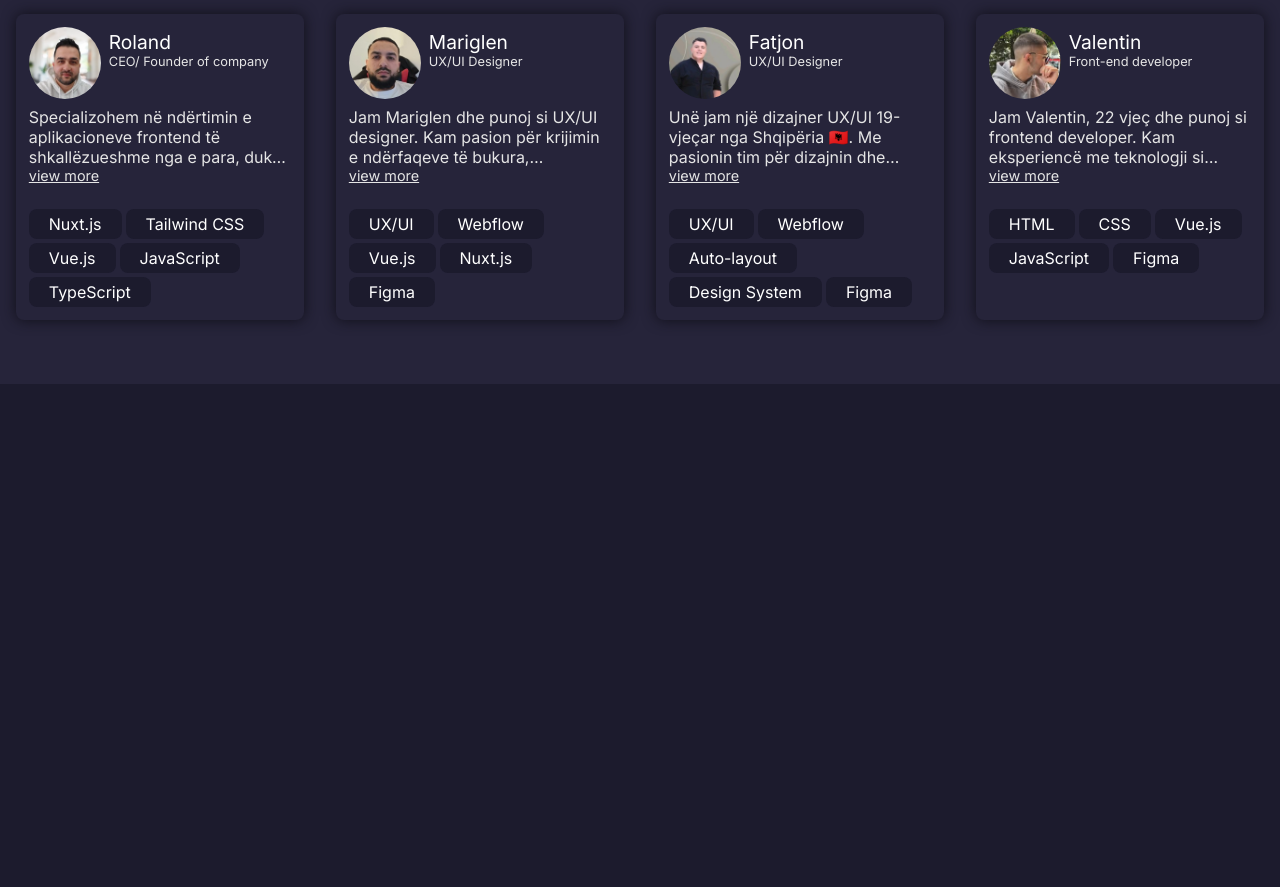
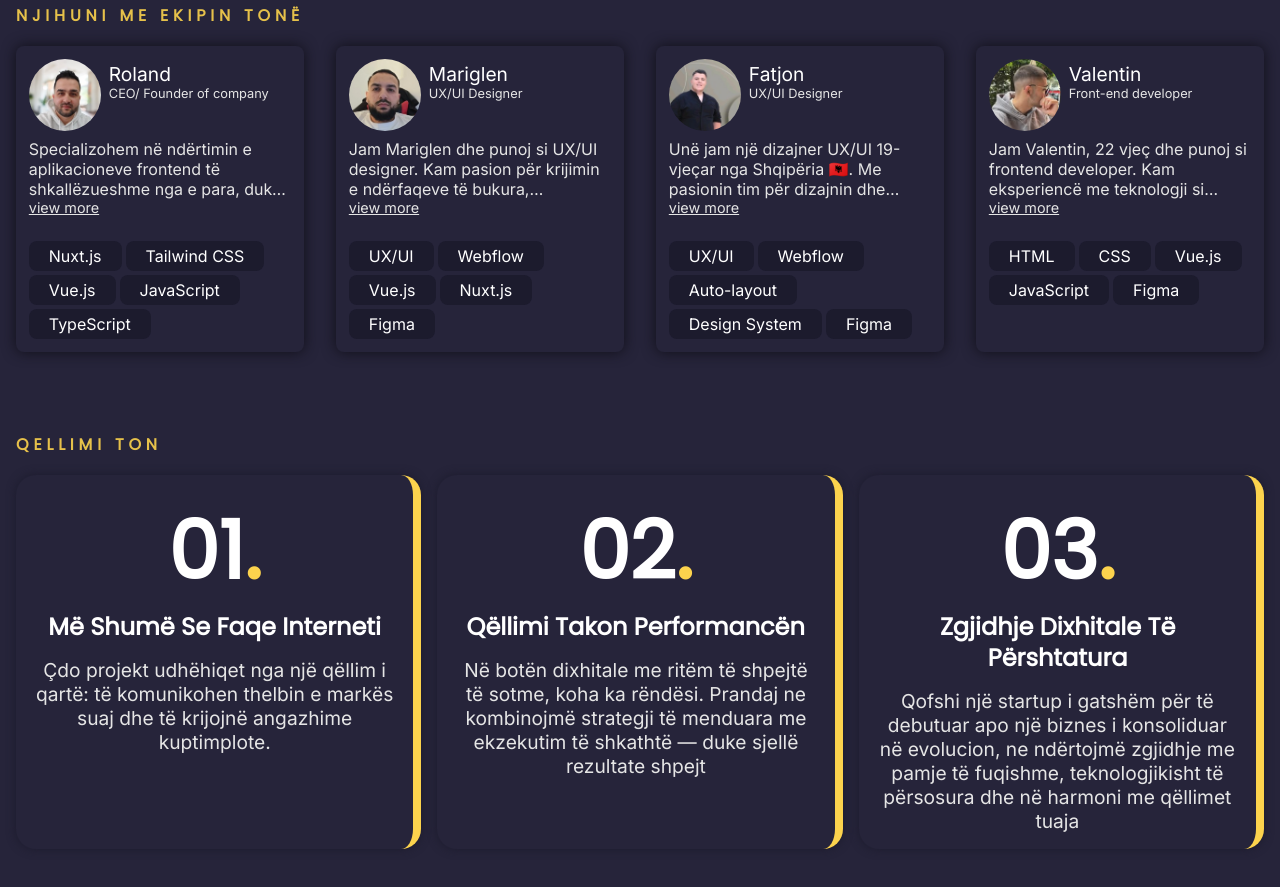
Before and after one commit to valentinoDoda/tech-albania, a plain HTML site: page index.html in a window 1280 px wide. Shown: the part 867-1754 px from the top of the page. Before the commit the page ends 1251 px from the top, so only its background shows below. Drawn offline with Linux system fonts and the light colour scheme.

Commit message:
Finished the about section

```diff
--- a/index.css
+++ b/index.css
@@ -69,6 +69,8 @@ header {
   position: fixed;
   top: 0;
   left: 50%;
+  border-radius: 8px;
+  box-shadow: 0px 2px 10px black;
   transform: translateX(-50%);
   width: 100%;
   background-color: var(--main-bg);
@@ -232,7 +234,7 @@ a {
 .about_container {
   max-width: 1285px;
   margin: auto;
-  padding: 4rem 0;
+  padding: calc(4rem + 2rem) 0;
 }
 .about_container h2 {
   scale: 0.1;
@@ -243,7 +245,8 @@ a {
 .about_container h2.animate {
   animation: fade-in 0.7s linear both;
 }
-.about_container h3 {
+.about_container .meeting_team h3,
+.purpose h3 {
   transform: translateX(-80%);
   text-transform: uppercase;
   margin-top: 5rem;
@@ -253,7 +256,8 @@ a {
   font-size: 1rem;
   color: var(--primary-btn-bg);
 }
-.about_container h3.animate {
+.about_container .meeting_team h3.animate,
+.purpose h3.animate {
   animation: slide-in 0.7s ease both;
 }
 
@@ -331,6 +335,45 @@ a {
   flex-wrap: wrap;
   display: flex;
 }
+
+.purposes {
+  display: grid;
+  gap: 1rem;
+  border-radius: 8px;
+  grid-template-columns: repeat(3, 1fr);
+}
+
+.our_purpose {
+  border-radius: 20px;
+  box-shadow: 0px 0px 10px var(--main-bg);
+  overflow-x: hidden;
+  border-right: 8px solid var(--primary-btn-bg);
+  text-align: center;
+  padding: 1rem;
+}
+.our_purpose h1 {
+  scale: 0.1;
+  opacity: 0;
+  font-size: 5rem;
+}
+.our_purpose h1.animate {
+  animation: fade-in ease 0.7s both;
+}
+.our_purpose h1 span {
+  color: var(--primary-btn-bg);
+}
+.our_purpose h2 {
+  line-height: 130%;
+  font-size: 1.5rem;
+}
+.our_purpose p {
+  transform: translateX(-80%);
+  padding-top: 1rem;
+  font-size: 1.2rem;
+}
+.our_purpose p.animate {
+  animation: slide-in linear 0.7s both;
+}
 /* key frames */
 
 @keyframes fade-in {
@@ -356,7 +399,18 @@ a {
     grid-template-columns: repeat(2, 1fr);
   }
 }
-
+@media (max-width: 800px) {
+  .hero {
+    grid-template-columns: 3fr 1fr;
+  }
+  .purposes {
+    grid-template-columns: 1fr;
+  }
+  .purposes .our_purpose {
+    border-right: none;
+    border-top: 8px solid var(--primary-btn-bg);
+  }
+}
 @media (max-width: 700px) {
   .hamburge-btn {
     display: block;
@@ -379,11 +433,7 @@ a {
     margin-left: 0;
   }
 }
-@media (max-width: 800px) {
-  .hero {
-    grid-template-columns: 3fr 1fr;
-  }
-}
+
 @media (max-width: 500px) {
   html {
     font-size: 12px;
--- a/index.html
+++ b/index.html
@@ -88,6 +88,7 @@
     <section id="about" class="about">
       <div class="about_container">
         <h2>Reeth Nesh</h2>
+        <div class="meeting_team">
           <h3>Njihuni me ekipin tonë</h3>
           <div class="member_cards">
             <div class="member_card">
@@ -110,16 +111,16 @@
                   Specializohem në ndërtimin e aplikacioneve frontend të
                   shkallëzueshme nga e para, duke përdorur Vue, Vite dhe
                   TypeScript, me një fokus të theksuar në UI/UX efektive.
-                Ekspertiza ime në arkitekturo këto sisteme u lejon kompanive në
-                fazën e hershme të nisin shpejt dhe të rriten në mënyrë
-                efektive. Prandaj shumë startup-e kërkojnë bashkëpunimin tim për
-                t'i dhënë jetë produkteve të tyre. Puna në kushtet unike të
-                startup-eve më ka pajisur edhe me aftësi të forta në menaxhimin
-                e projekteve dhe përvojë në krijimin e rrjedhave pune efektive,
-                të provuara. Për më tepër, kam krijuar procese të drejta
-                rekrutimi, kam intervistuar shumë zhvillues dhe gjej kënaqësi të
-                thellë në menaxhimin dhe mentorimin e inxhinierëve drejt
-                suksesit të tyre.
+                  Ekspertiza ime në arkitekturo këto sisteme u lejon kompanive
+                  në fazën e hershme të nisin shpejt dhe të rriten në mënyrë
+                  efektive. Prandaj shumë startup-e kërkojnë bashkëpunimin tim
+                  për t'i dhënë jetë produkteve të tyre. Puna në kushtet unike
+                  të startup-eve më ka pajisur edhe me aftësi të forta në
+                  menaxhimin e projekteve dhe përvojë në krijimin e rrjedhave
+                  pune efektive, të provuara. Për më tepër, kam krijuar procese
+                  të drejta rekrutimi, kam intervistuar shumë zhvillues dhe gjej
+                  kënaqësi të thellë në menaxhimin dhe mentorimin e inxhinierëve
+                  drejt suksesit të tyre.
                 </p>
                 <button id="viewMore">view more</button>
               </div>
@@ -152,11 +153,11 @@
                   Jam Mariglen dhe punoj si UX/UI designer. Kam pasion për
                   krijimin e ndërfaqeve të bukura, funksionale dhe me fokus te
                   përvoja e përdoruesit. Përdor Figma për dizajn dhe Webflow për
-                zhvillim pa kod, ndërkohë që kam eksperiencë edhe me Vue.js dhe
-                Nuxt.js, gjë që më ndihmon të kuptoj më mirë procesin e
+                  zhvillim pa kod, ndërkohë që kam eksperiencë edhe me Vue.js
+                  dhe Nuxt.js, gjë që më ndihmon të kuptoj më mirë procesin e
                   zhvillimit frontend. Më pëlqen të punoj në pika ku dizajni dhe
-                teknologjia bashkohen, dhe gjithmonë mundohem të sjell zgjidhje
-                të thjeshta por efektive për përdoruesit.
+                  teknologjia bashkohen, dhe gjithmonë mundohem të sjell
+                  zgjidhje të thjeshta por efektive për përdoruesit.
                 </p>
                 <button id="viewMore">view more</button>
               </div>
@@ -187,14 +188,14 @@
               <div class="member_description">
                 <p class="truncate-3-lines">
                   Unë jam një dizajner UX/UI 19-vjeçar nga Shqipëria 🇦🇱. Me
-                pasionin tim për dizajnin dhe kreativitetin, po ndërtoj aftësitë
-                e mia për të krijuar përvoja dhe interfejse përdoruesi inovative
-                dhe tërheqëse. 🤩 👨‍💻 Në moshën e re, mundohem të mësoj sa më
-                shumë nga profesionistët në fushën e dizajnit web dhe ndjek
-                pasionin tim në këtë industri dinamike dhe në ndryshim të
-                vazhdueshëm. 🚀 🌟 Për mua, dizajni nuk është thjesht një punë -
-                është një mënyrë për të shprehur veten dhe për të ndikuar në
-                botën dixhitale. 🌎
+                  pasionin tim për dizajnin dhe kreativitetin, po ndërtoj
+                  aftësitë e mia për të krijuar përvoja dhe interfejse
+                  përdoruesi inovative dhe tërheqëse. 🤩 👨‍💻 Në moshën e re,
+                  mundohem të mësoj sa më shumë nga profesionistët në fushën e
+                  dizajnit web dhe ndjek pasionin tim në këtë industri dinamike
+                  dhe në ndryshim të vazhdueshëm. 🚀 🌟 Për mua, dizajni nuk
+                  është thjesht një punë - është një mënyrë për të shprehur
+                  veten dhe për të ndikuar në botën dixhitale. 🌎
                 </p>
                 <button id="viewMore">view more</button>
               </div>
@@ -228,8 +229,8 @@
                   eksperiencë me teknologji si HTML, CSS, JavaScript dhe Vue.js,
                   ndërsa për dizajn përdor Figma për të punuar më mirë me UI/UX.
                   Më pëlqen të krijoj ndërfaqe të pastra dhe funksionale, duke u
-                fokusuar te përvoja e përdoruesit dhe detajet. Jam gjithmonë në
-                kërkim të mënyrave të reja për të përmirësuar veten dhe
+                  fokusuar te përvoja e përdoruesit dhe detajet. Jam gjithmonë
+                  në kërkim të mënyrave të reja për të përmirësuar veten dhe
                   projektet që punoj
                 </p>
                 <button id="viewMore">view more</button>
@@ -244,7 +245,42 @@
             </div>
           </div>
         </div>
+
+        <div class="purpose">
+          <h3>Qellimi ton</h3>
+          <div class="purposes">
+            <div class="our_purpose">
+              <h1>01<span>.</span></h1>
+              <h2>Më Shumë Se Faqe Interneti</h2>
+              <p>
+                Çdo projekt udhëhiqet nga një qëllim i qartë: të komunikohen
+                thelbin e markës suaj dhe të krijojnë angazhime kuptimplote.
+              </p>
+            </div>
+            <div class="our_purpose">
+              <h1>02<span>.</span></h1>
+              <h2>Qëllimi Takon Performancën</h2>
+              <p>
+                Në botën dixhitale me ritëm të shpejtë të sotme, koha ka
+                rëndësi. Prandaj ne kombinojmë strategji të menduara me
+                ekzekutim të shkathtë — duke sjellë rezultate shpejt
+              </p>
+            </div>
+            <div class="our_purpose">
+              <h1>03<span>.</span></h1>
+              <h2>Zgjidhje Dixhitale Të Përshtatura</h2>
+              <p>
+                Qofshi një startup i gatshëm për të debutuar apo një biznes i
+                konsoliduar në evolucion, ne ndërtojmë zgjidhje me pamje të
+                fuqishme, teknologjikisht të përsosura dhe në harmoni me
+                qëllimet tuaja
+              </p>
+            </div>
+          </div>
+        </div>
+      </div>
     </section>
+
     <script src="index.js"></script>
   </body>
 </html>
--- a/index.js
+++ b/index.js
@@ -11,8 +11,11 @@ const elementsToAnimate = document.querySelectorAll(`
   .hero-presentasion p,
   .hero-ctas > *,
   .about_container h2,
-  .about_container h3,
-  .member_card
+  .about_container .meeting_team h3,
+  .about_container .purpose h3,
+  .member_card,
+  .our_purpose p,
+  .our_purpose h1
 `);
 
 const observer = new IntersectionObserver(
```
Lines whose indentation alone changed are shown as unchanged.
